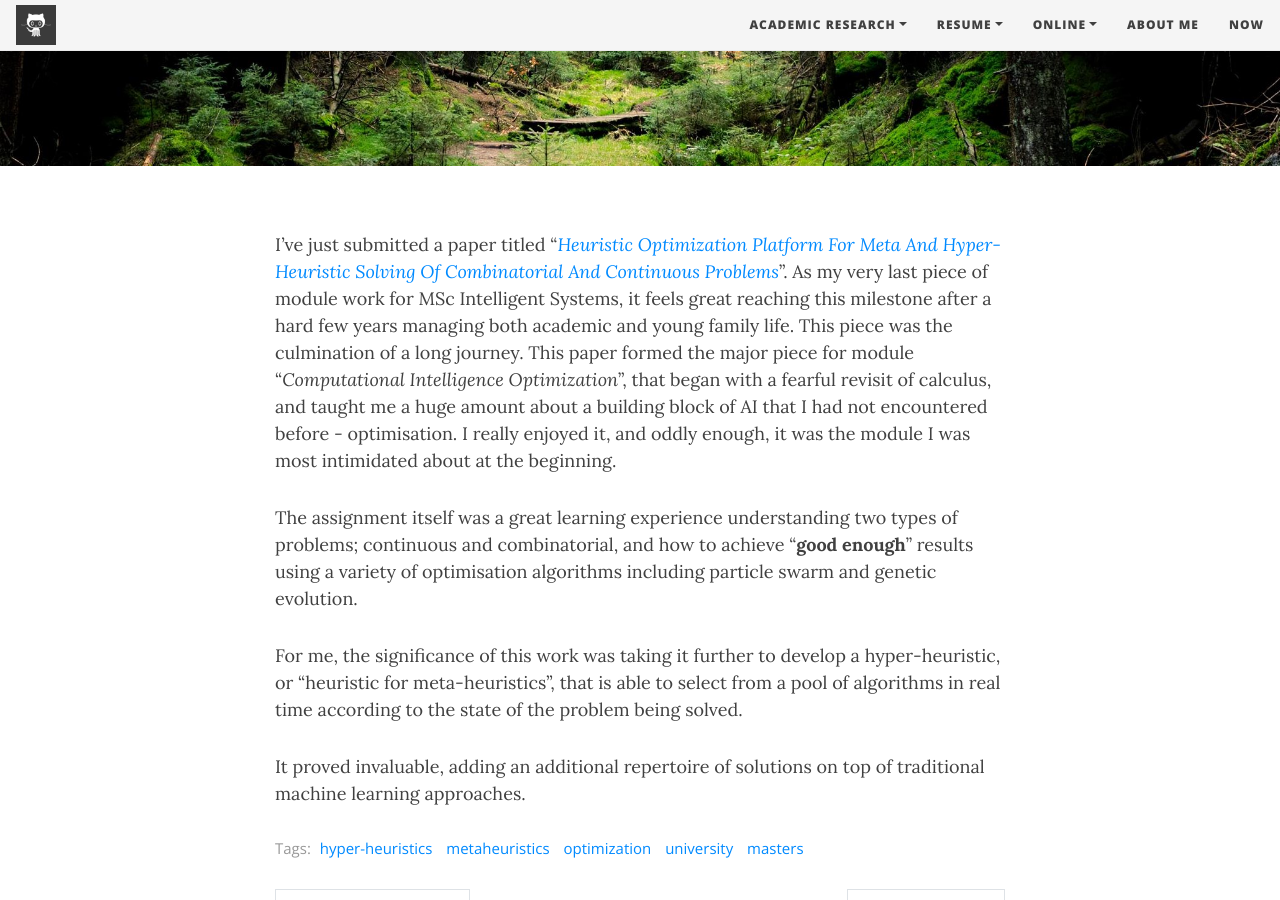
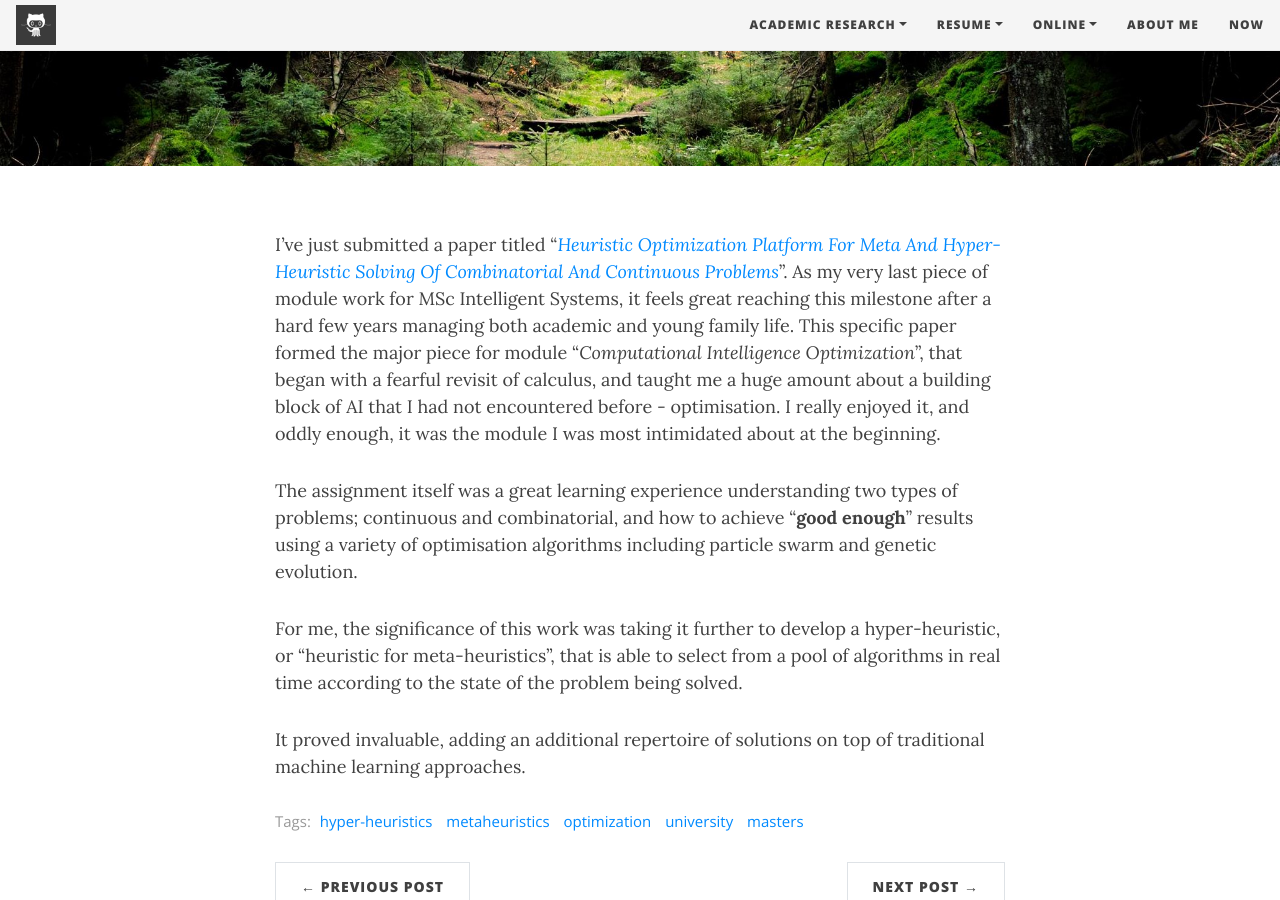
Before and after one commit to corticalstack/corticalstack.github.io, a Jekyll site: the page built from _posts/2020-05-21-hop.md, in a window 1280 px wide and 900 px high, scrolled down 422 px. Built offline with Jekyll 4.4.1, drawn with Linux system fonts in a browser that asks for light colours; nearby versions of some CDN libraries.

Commit message:
Initial wip

```diff
--- a/_posts/2020-05-21-hop.md
+++ b/_posts/2020-05-21-hop.md
@@ -8,10 +8,10 @@
 
 I've just submitted a paper titled "[*Heuristic Optimization Platform For Meta And Hyper-Heuristic Solving Of Combinatorial And Continuous Problems*](https://docs.google.com/viewer?url=https://github.com/corticalstack/corticalstack.github.io/raw/master/docs/cio/Heuristic Optimization Platform.pdf)".
 As my very last piece of module work for MSc Intelligent Systems, it feels great reaching this milestone after a hard few
-years managing both academic and young family life. This piece was the culmination of a long journey. This paper formed
- the major piece for module "*Computational Intelligence Optimization*", that began with a fearful revisit of calculus,
- and taught me a huge amount about a building block of AI that I had not encountered before - optimisation. I really enjoyed
- it, and oddly enough, it was the module I was most intimidated about at the beginning.
+years managing both academic and young family life. This specific paper formed the major piece for module "*Computational
+Intelligence Optimization*", that began with a fearful revisit of calculus, and taught me a huge amount about a building
+block of AI that I had not encountered before - optimisation. I really enjoyed it, and oddly enough, it was the module
+I was most intimidated about at the beginning.
 
 The assignment itself was a great learning experience understanding two types of problems; continuous and combinatorial,
 and how to achieve "**good enough**" results using a variety of optimisation algorithms including particle swarm and
```
